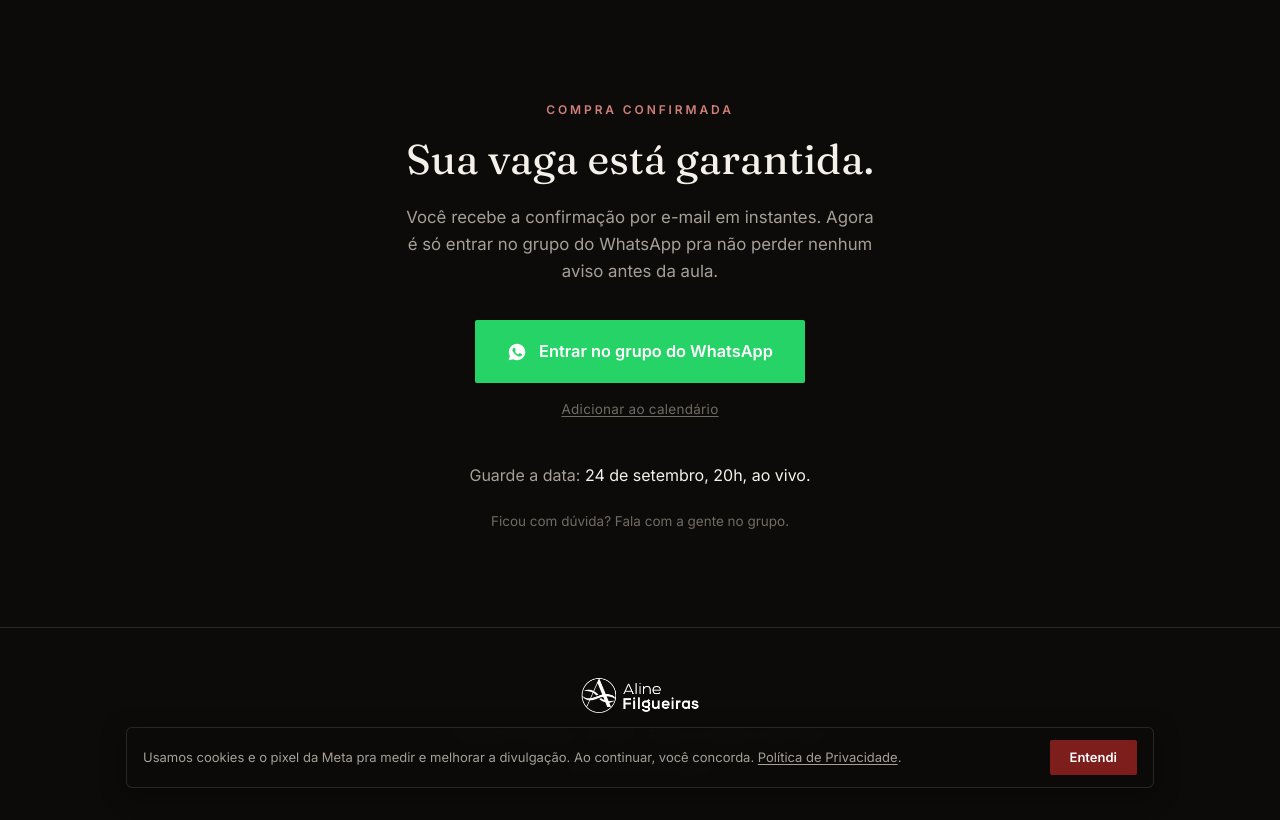
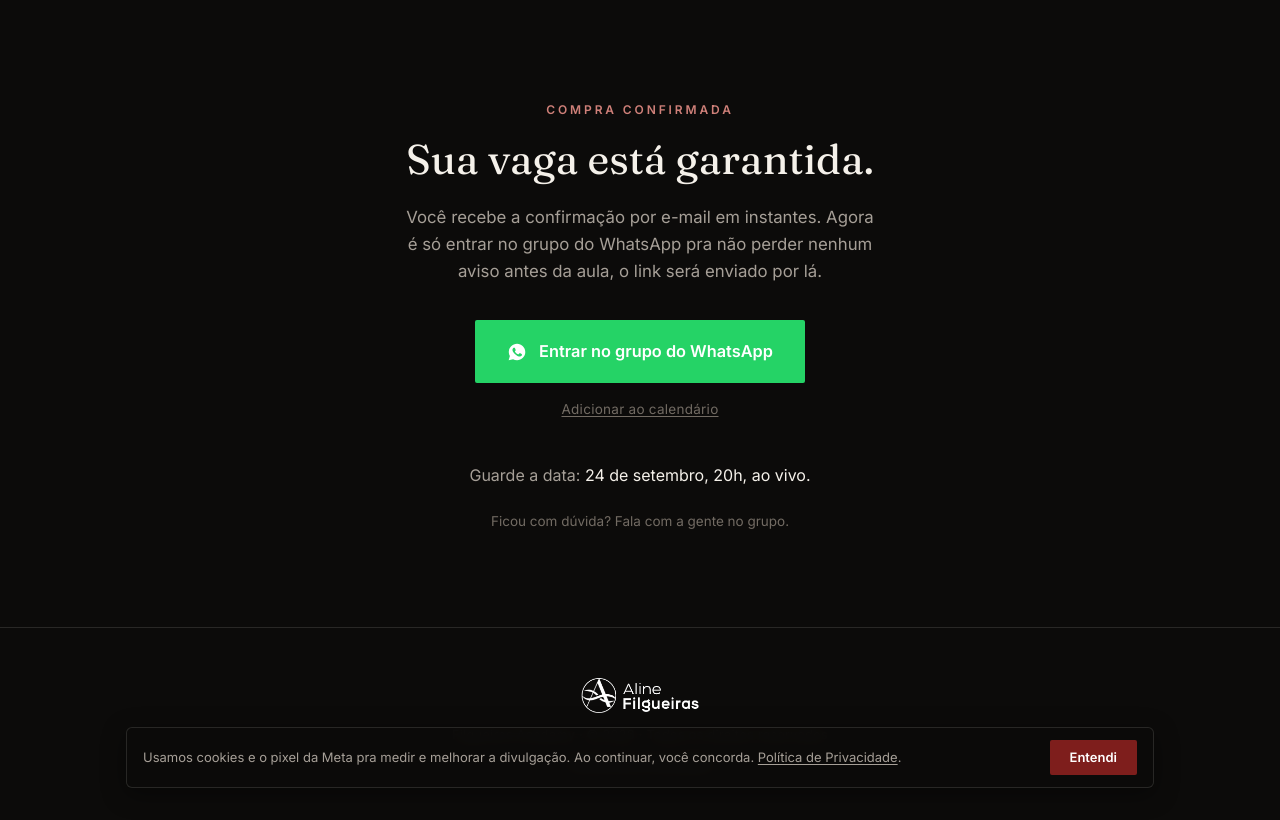
Before and after one commit to mateusferrao/LB-Plataforma-Aline-Lancamento, a Next.js app: page /obrigado in a window 1280 px wide. Built offline with nearby package versions, Linux system fonts and the light colour scheme; no server answers.

Commit message:
fix mensagens

```diff
--- a/app/obrigado/page.tsx
+++ b/app/obrigado/page.tsx
@@ -27,7 +27,7 @@ export default function Obrigado() {
 
           <p className="mx-auto mt-5 max-w-[480px] text-[1.05rem] leading-[1.6] text-fg-soft">
             Você recebe a confirmação por e-mail em instantes. Agora é só entrar no grupo do
-            WhatsApp pra não perder nenhum aviso antes da aula.
+            WhatsApp pra não perder nenhum aviso antes da aula, o link será enviado por lá.
           </p>
 
           <a
--- a/components/sections/Faq.tsx
+++ b/components/sections/Faq.tsx
@@ -30,7 +30,7 @@ const FAQS = [
   },
   {
     q: "Como recebo o acesso à sala?",
-    a: "Assim que a compra é confirmada, o link privado da live chega por e-mail e WhatsApp, com lembretes antes de começar.",
+    a: "Assim que a compra é confirmada, você recebe acesso ao grupo do WhatsApp. O link da sala é enviado por lá, junto com avisos importantes antes da aula.",
   },
   {
     q: "E se não for pra mim?",
--- a/components/sections/Offer.tsx
+++ b/components/sections/Offer.tsx
@@ -15,7 +15,7 @@ const INCLUDES = [
   },
   {
     title: "Link privado, exclusivo pra inscritos",
-    detail: "Enviado por e-mail e WhatsApp após a compra",
+    detail: "Enviado no grupo do WhatsApp antes da aula.",
   },
 ];
 
```
